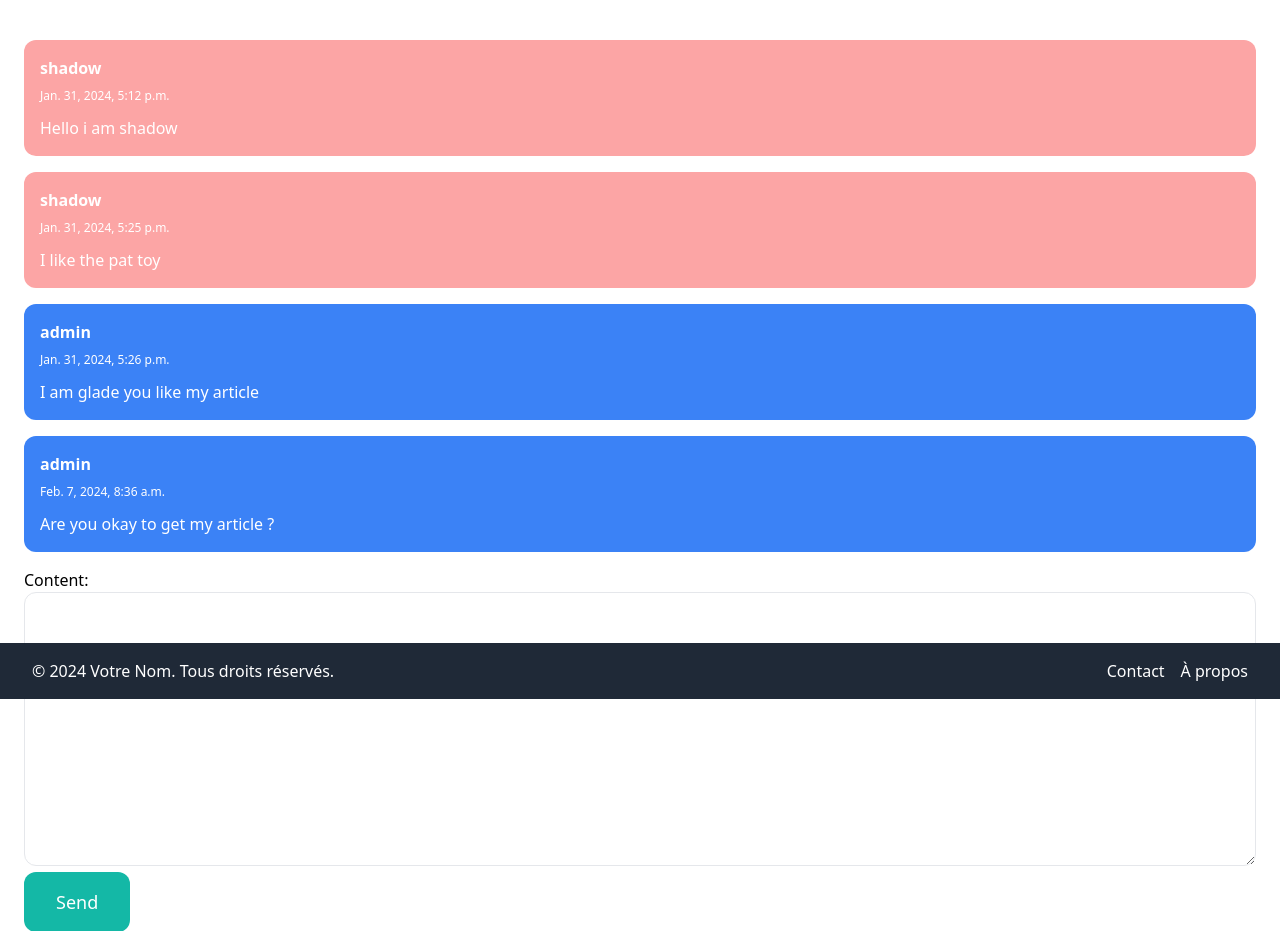
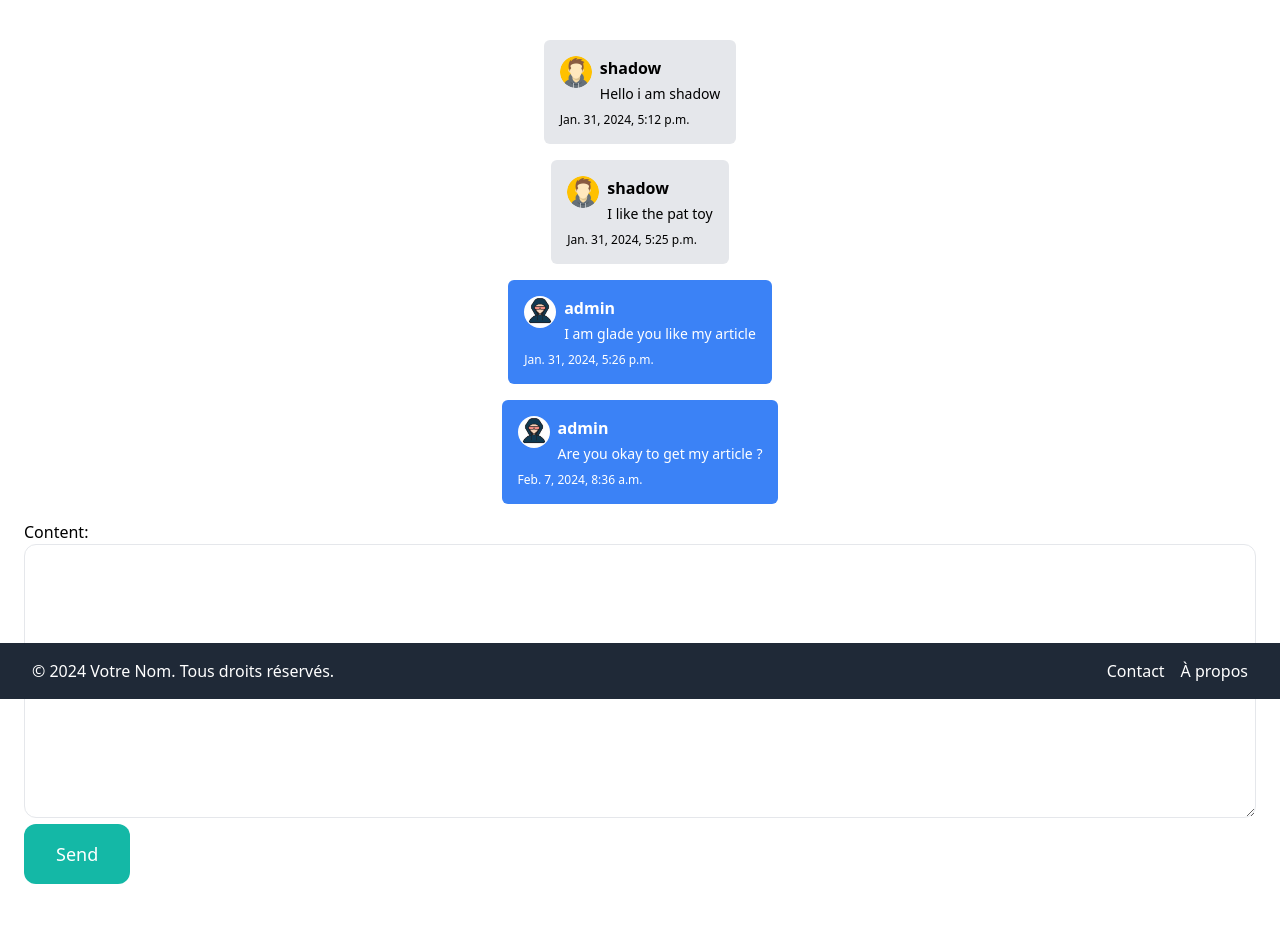
Before and after one commit to youssefshadow/django_project, a Django app: page /inbox/9/ in a window 1280 px wide. Shown: the part 101-1032 px from the top of the page. After the commit the page ends 985 px from the top, so only its background shows below. Run offline with Django 5.2, Linux system fonts and the light colour scheme; a user stored in the database is signed in; data comes from the database, SQL or seed files in the repository; both versions use the stored data as it was after the commit; some libraries are stand-ins or nearby versions; some web fonts are replaced.

Commit message:
front-modify

```diff
--- a/conversation/templates/conversation/detail.html
+++ b/conversation/templates/conversation/detail.html
@@ -3,27 +3,40 @@
 {% block title %}Conversation{% endblock %}
 
 {% block content %}
+{% load static %}
+
 <div class="container mx-auto my-4">
-    <div class="space-y-4">
+    <div class="flex flex-col space-y-4">
         {% for message in conversation.messages.all %}
-            <div class="rounded-xl p-4
+            <div class="max-w-md mx-auto rounded-md p-4
                 {% if message.created_by == request.user %}
-                    bg-blue-500
+                    bg-blue-500 text-white self-end
                 {% else %}
-                    bg-red-300
-                {% endif %}
-                text-white">
-                <div class="flex items-center">
-                    <div class="flex-grow">
-                        <h5 class="mb-2 font-semibold">{{ message.created_by.username }}</h5>
-                        <p class="text-xs">{{ message.created_at }}</p>
+                    bg-gray-200
+                {% endif %}">
+                <div class="flex items-start">
+                    {% if message.created_by != request.user %}
+                        <div class="mr-2">
+                            <img src="{% static 'images/avatar.webp' %}" alt="Sender Avatar" class="w-8 h-8 rounded-full">
+                        </div>
+                    {% else %}
+                        <div class="mr-2">
+                            <img src="{% static 'images/avatar.jpg' %}" alt="Receiver Avatar" class="w-8 h-8 rounded-full">
+                        </div>
+                    {% endif %}
+                    <div class="flex flex-col">
+                        <div>
+                            <h5 class="mb-1 font-semibold">{{ message.created_by.username }}</h5>
+                        </div>
+                        <p class="text-sm">{{ message.content }}</p>
                     </div>
                 </div>
-                <p class="mt-3">{{ message.content }}</p>
+                <p class="mt-2 text-xs text-black-500">{{ message.created_at }}</p>
             </div>
         {% endfor %}
     </div>
 </div>
+
 
 <form method="post" action="">
     {% csrf_token %}
--- a/core/templates/core/index.html
+++ b/core/templates/core/index.html
@@ -4,7 +4,7 @@
 
 {% block content %}
 <div class="mt-6 px-6 py-12 bg-gray-100 rounded-xl">
-    <h2 class="mb-12 text-2xl text-center">Newest items</h2>
+    <h2 class="mb-8 text-3xl font-bold text-gray-800 text-center">Newest Items</h2>
     <div class="grid grid-cols-1 sm:grid-cols-2 md:grid-cols-3 lg:grid-cols-4 xl:grid-cols-5 gap-5">
         {% for item in items %}
             <div class="flex flex-col h-full">
```
Also changed, not shown: core/static/images/avatar.jpg (added), core/static/images/avatar.webp (added), db.sqlite3.
